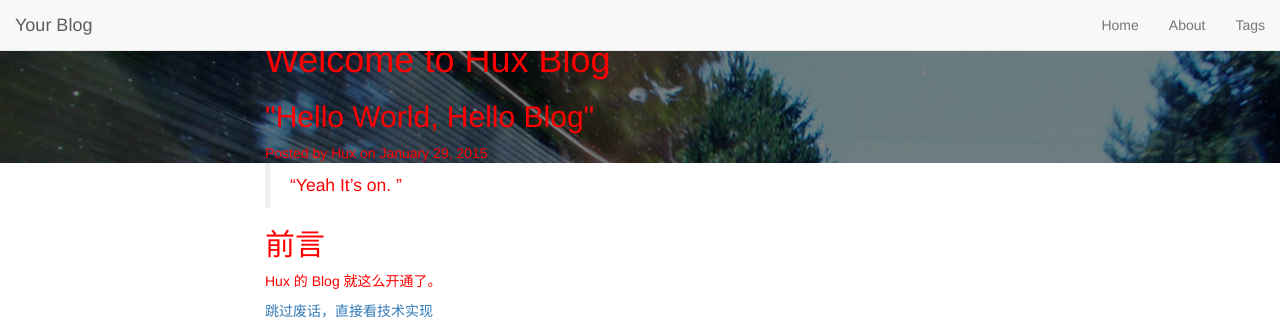
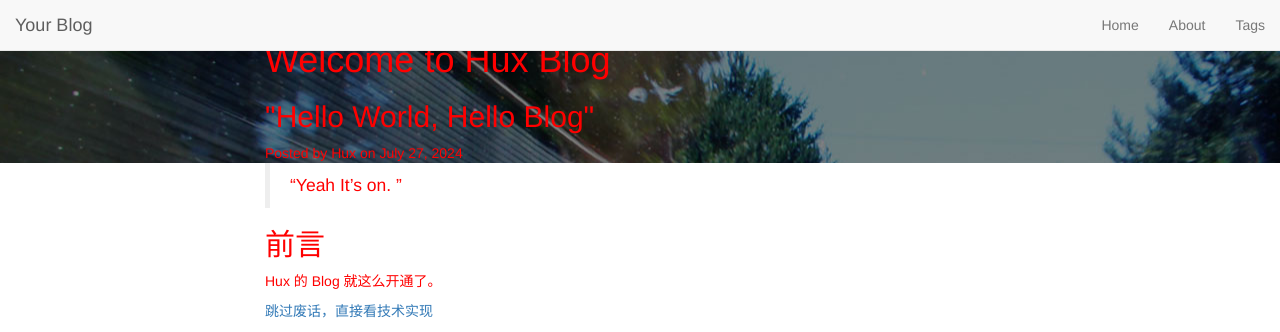
Before and after one commit to skiesclear/clearday, a Jekyll site: the page built from _posts/2024-07-27-helloword.md, in a window 1280 px wide and 1400 px high. Shown: the top 332 px of the window. Built offline with Jekyll 4.4.1, drawn with Linux system fonts in a browser that asks for light colours.

Commit message:
Update 2024-07-27-helloword.md

```diff
--- a/_posts/2024-07-27-helloword.md
+++ b/_posts/2024-07-27-helloword.md
@@ -2,7 +2,7 @@
 layout:     post
 title:      "Welcome to Hux Blog"
 subtitle:   " \"Hello World, Hello Blog\""
-date:       2015-01-29 12:00:00
+date:       2024-07-27 12:00:00
 author:     "Hux"
 header-img: "img/post-bg-2015.jpg"
 tags:
```
